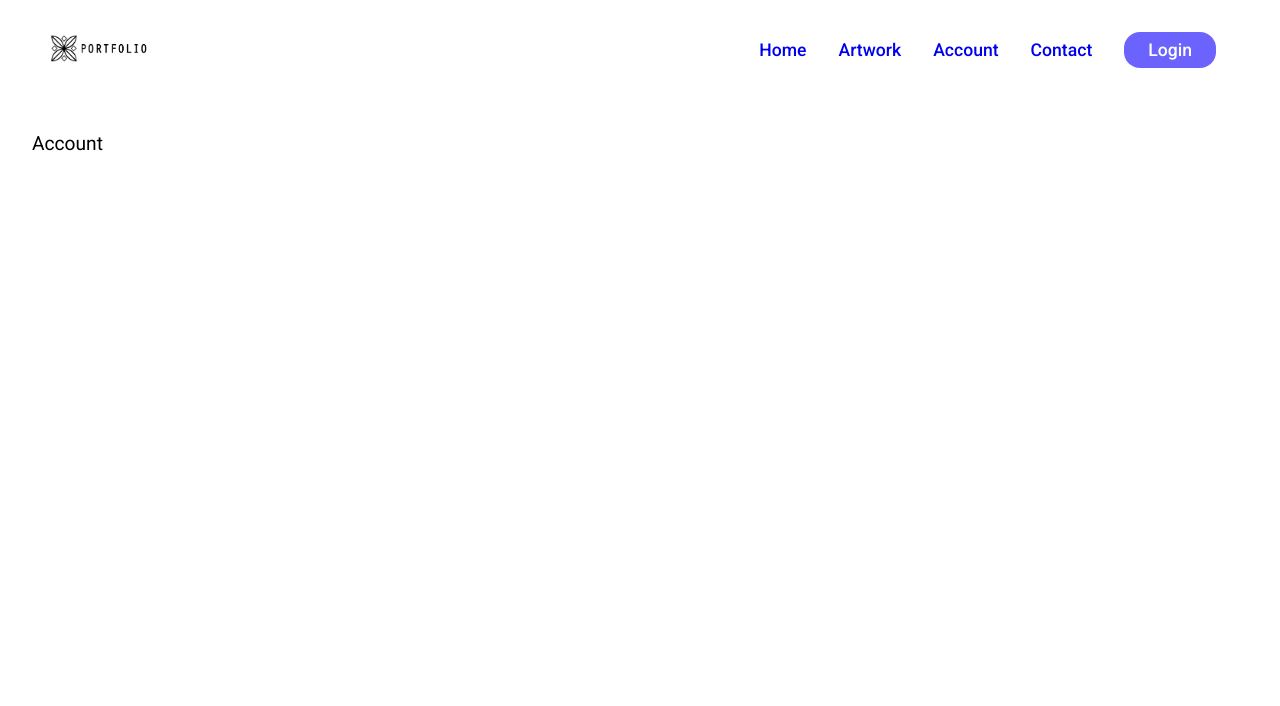
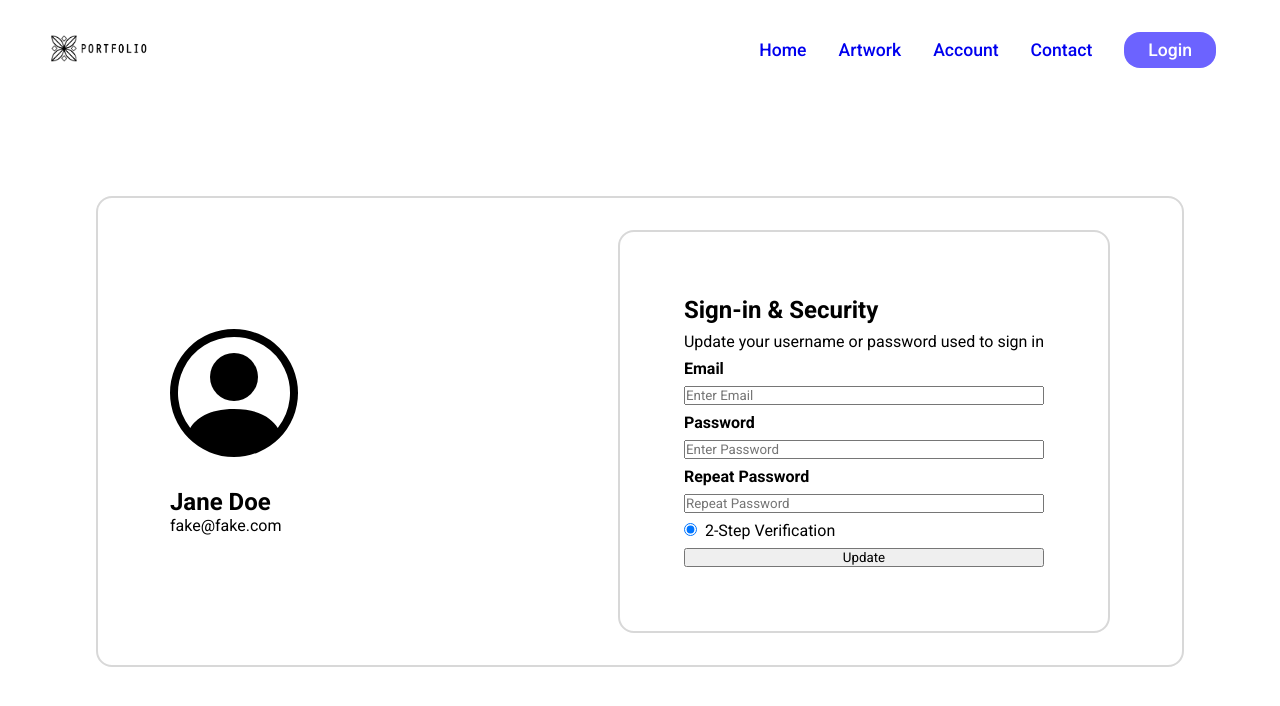
Before and after one commit to EmilyAMartin/art-inventory-website, a React (Create React App) app: page /Account in a window 1280 px wide. Shown: the top 706 px of the page. Built offline with nearby package versions, Linux system fonts and the light colour scheme.

Commit message:
Working on account page

```diff
--- a/src/App.css
+++ b/src/App.css
@@ -227,8 +227,31 @@ a:hover {
   display: flex;
   flex-direction: row;
   align-items: center;
-  justify-content: left;
-  gap: 1rem;
-  margin: 2rem;
-  font-size: 1.2rem;
+  justify-content: center;
+  gap: 20rem;
+  margin: 6rem;
+  padding: 2rem;
+  border: #83838350 solid 2px;
+  border-radius: 1rem;
 }
+.account-header {
+  font-size: 1.5rem;
+  font-weight: 600;
+}
+.profile-picture {
+  font-size: 8rem;
+}
+.security-container {
+  display: flex;
+  flex-direction: column;
+  align-items: left;
+  justify-content: center;
+  gap: 0.5rem;
+  padding: 4rem;
+  border: #83838350 solid 2px;
+  border-radius: 1rem;
+}
+.security-header {
+  font-size: 1.5rem;
+  font-weight: 600;
+}
--- a/src/Components/Account.js
+++ b/src/Components/Account.js
@@ -1,7 +1,66 @@
+import { BsPersonCircle } from "react-icons/bs";
+
 export default function Account() {
   return (
     <div className="account-container">
-      <div>Account</div>
+      <div className="profile-container">
+        <div className="profile-picture">
+          <BsPersonCircle />
+        </div>
+        <div className="account-header">Jane Doe</div>
+        <div className="account-text">fake@fake.com</div>
+      </div>
+
+      <div className="security-container">
+        <div className="security-header">Sign-in & Security</div>
+        <div className="security-text">
+          {"Update your username or password used to sign in "}
+        </div>
+        <label for="email">
+          <b>Email</b>
+        </label>
+        <input
+          aria-label="email"
+          type="text"
+          placeholder="Enter Email"
+          name="email"
+          required
+        />
+
+        <label for="password">
+          <b>Password</b>
+        </label>
+        <input
+          aria-label="password"
+          type="text"
+          placeholder="Enter Password"
+          name="password"
+          required
+        />
+
+        <label for="repeat-password">
+          <b>Repeat Password</b>
+        </label>
+        <input
+          aria-label="repeat-password"
+          type="text"
+          placeholder="Repeat Password"
+          name="repeat-password"
+          required
+        />
+
+        <label>
+          <input
+            aria-label="remember-me-checkbox"
+            type="radio"
+            checked="checked"
+            name="remember"
+            style={{ marginRight: "0.5rem" }}
+          />
+          2-Step Verification
+        </label>
+        <button>Update</button>
+      </div>
     </div>
   );
 }
--- a/src/Components/Art.js
+++ b/src/Components/Art.js
@@ -17,7 +17,7 @@ export default function Art() {
         <BsPlusCircle />
       </div>
 
-      <div className="login-modal">
+      <div className="art-modal">
         {modalOpen &&
           createPortal(
             <Modal
--- a/src/Components/NavBar.js
+++ b/src/Components/NavBar.js
@@ -1,4 +1,4 @@
-import { Link } from "react-router-dom";
+import { Link, useMatch, useResolvedPath } from "react-router-dom";
 import { useState } from "react";
 import { createPortal } from "react-dom";
 import Modal from "./Modal";
```
